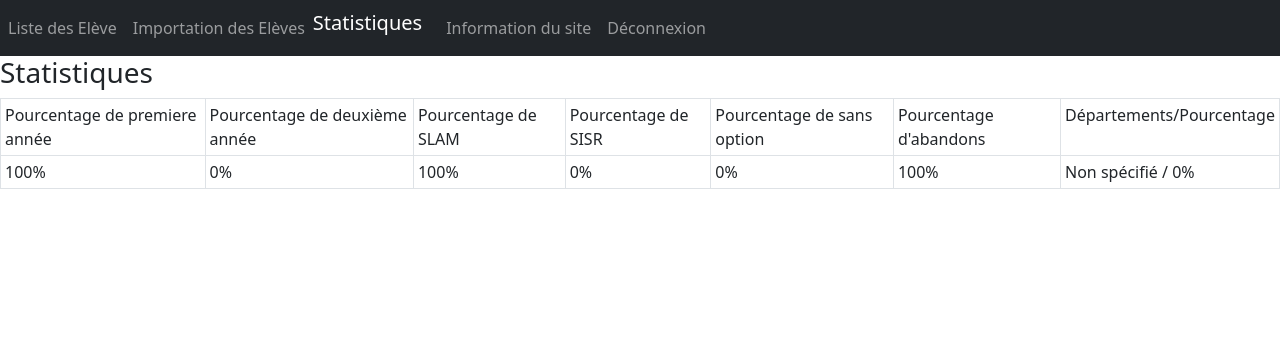
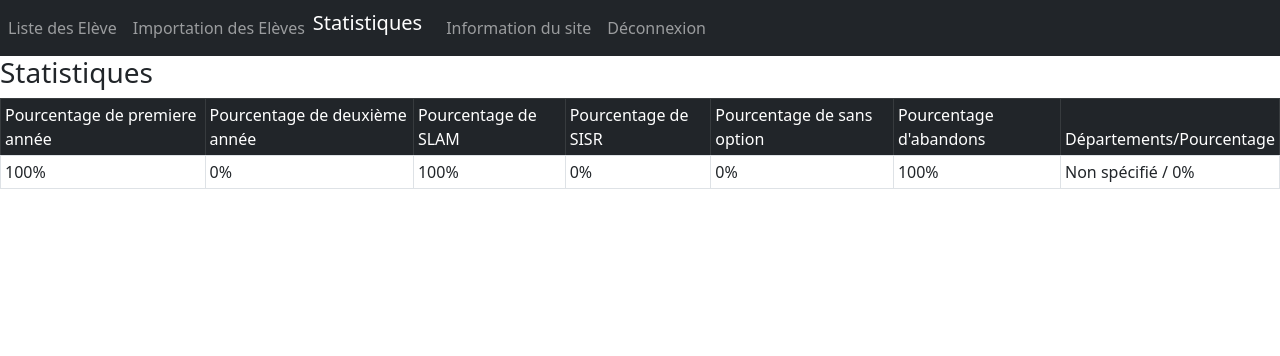
Before and after one commit to thibautscheers/FOLOZEM, a PHP site: page /page/statistiques.php in a window 1280 px wide. Shown: the top 356 px of the page. Run offline with PHP 8.4, Linux system fonts and the light colour scheme; tables that the repository leaves empty hold one stand-in row (values such as "Sample post").

Commit message:
booststarp

```diff
--- a/page/statistiques.php
+++ b/page/statistiques.php
@@ -73,6 +73,7 @@
         echo("
         <table class='table table-bordered table-sm'>
             <tr>
+            <thead class='table-dark'>
                 <td>Pourcentage de premiere année</td>
                 <td>Pourcentage de deuxième année</td>
                 <td>Pourcentage de SLAM</td>
@@ -80,6 +81,7 @@
                 <td>Pourcentage de sans option</td>
                 <td>Pourcentage d'abandons</td>
                 <td>Départements/Pourcentage</td>
+                </thead>
             </tr>
             <tr>
                 <td>".round(($nbrPremiereAnnee / $Rows) * 100, 2)."%</td>
```
